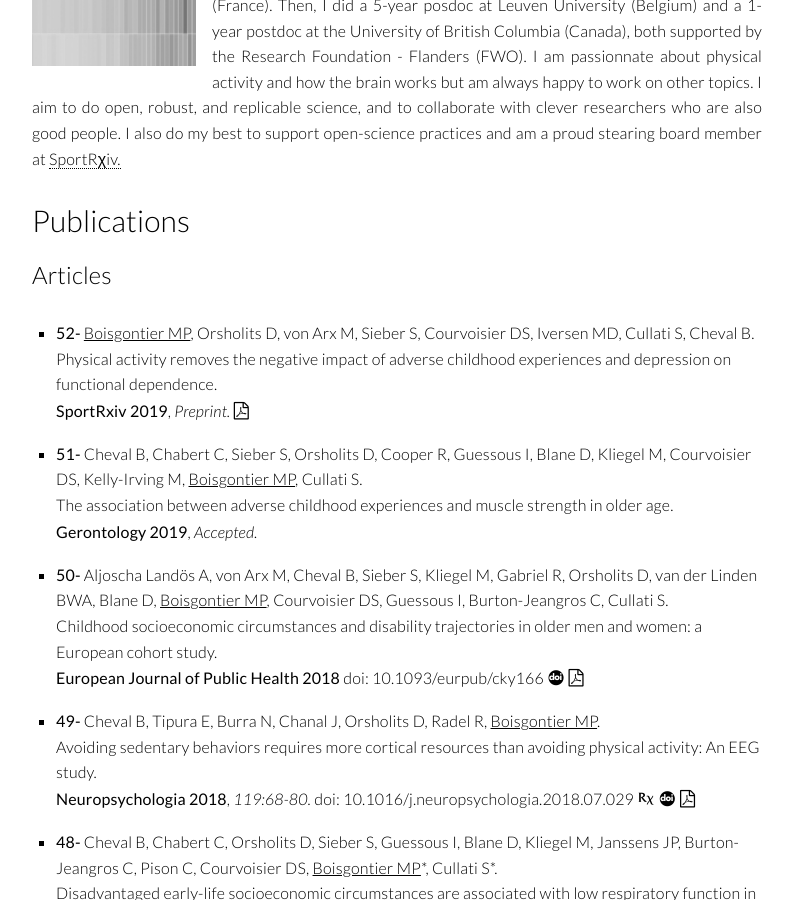
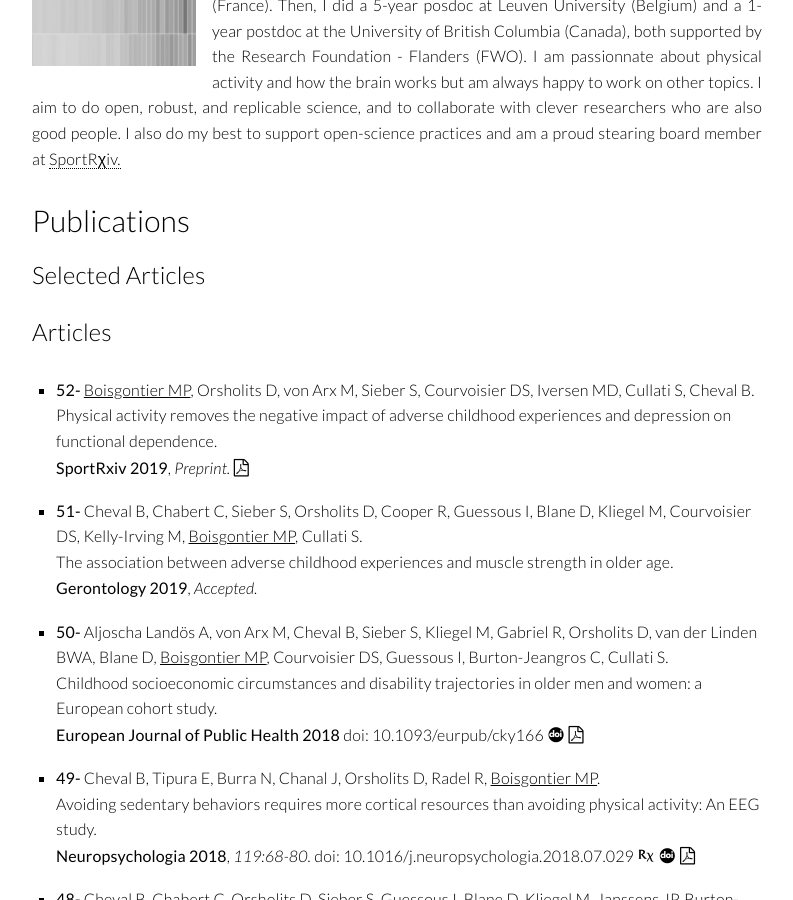
Before and after one commit to matthieuboisgontier/matthieuboisgontier.github.io, a Jekyll site: the page built from index.html, in a window 1280 px wide and 900 px high, scrolled down 315 px. Shown: the whole window, without its empty margins (243-1036 px from the left). Built offline with Jekyll 4.4.1, drawn with Linux system fonts in a browser that asks for light colours; nearby versions of some CDN libraries; some web fonts are replaced; a script that is not in the unit is left out; comment, search, counter and statistics services are not loaded.

Commit message:
Update loop_publications.html

```diff
--- a/_includes/loop_publications.html
+++ b/_includes/loop_publications.html
@@ -1,4 +1,73 @@
 {% assign pubs = site.data.publications | reverse %}
+<h2>Selected Articles</h2>
+ <ul class="cv">
+
+   {% for pub in pubs %}
+     {% if pub.type == 'journal' %}
+     <li class="cv">
+       <div style="float:right;clear:both">
+         <a href="https://plu.mx/plum/a/?doi={% if pub.doi %}{{ pub.doi }}{% endif %}" data-popup="right" data-size="medium" class="plumx-plum-print-popup" data-site="plum" data-hide-captures="true"></a>
+       </div>
+       {{ pub.authors }}.<br/>
+       {{ pub.title }}.<br/>
+
+       {% if pub.journal %}
+         <b>{{ pub.journal }}</b>
+         {% if pub.status %}
+           <b>{{ pub.status }}</b>
+         {% else %}
+           <b>{{pub.date | date: "%Y"}}</b>{% if pub.pageinfo %}, <i>{{ pub.pageinfo }}.</i>{% endif %}
+             {% if pub.doi %}doi: {{ pub.doi }}{% endif %}
+         {% endif %}
+       {% endif %}
+
+       <span class="small-icons">
+         {% if pub.biorxiv %}
+           <a href="{{ pub.biorxiv }}" title="bioRxiv"><i class="ai ai-biorxiv" aria-hidden="true"></i></a>
+         {% endif %}
+
+         {% if pub.comments %}
+           <a href="{{ pub.comments }}" title="comments"><i class="fa fa-comments-o" aria-hidden="true"></i></a>
+         {% endif %}
+
+         {% if pub.doi %}
+           <a href="//dx.doi.org/{{ pub.doi }}" title="DOI"><i class="ai ai-doi" aria-hidden="true"></i></a>
+         {% endif %}
+
+         {%if pub.pdf %}
+           <a href="{{ pub.pdf }}" title="PDF"><i class="fa fa-file-pdf-o" aria-hidden="true"></i></a>
+         {% endif %}
+       </span>
+
+       <!--{% if pub.slides %}
+       <p style="margin-top:0.25em">
+         <b>Slides</b>: {{ pub.slides.authors }} ({{ pub.slides.year }}): <a href="//dx.doi.org/{{ pub.slides.doi }}">{{ pub.slides.title }}</a>. figshare. doi: <a href="//dx.doi.org/{{ pub.slides.doi }}">{{ pub.slides.doi }}</a>.
+       </p>
+       {% endif %} -->
+     </li>
+     {% endif %}
+   {% endfor %}
+
+ </ul>
+
+
+
+
+
+
+
+
+
+
+
+
+
+
+
+
+
+
+
 <h2>Articles</h2>
 <ul class="cv">
 
```
